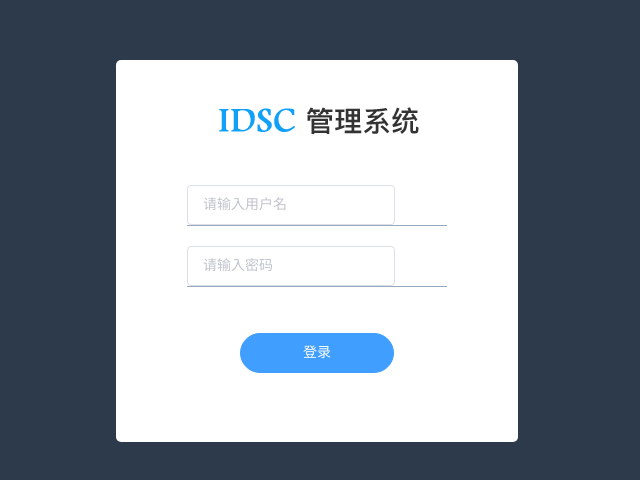
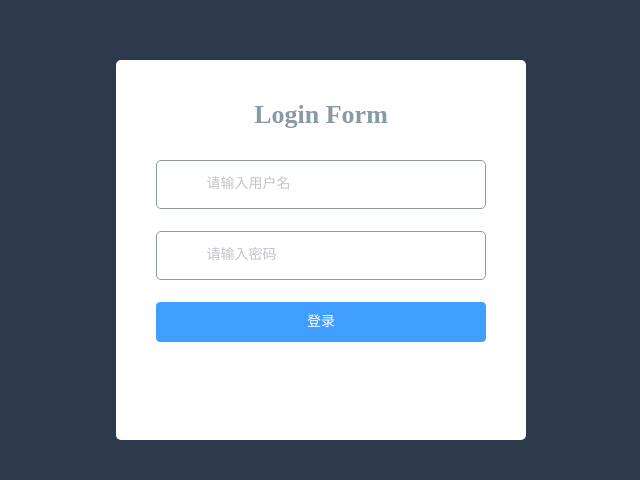
Before and after one commit to lnden/vue-element-admin, a Vue app: page /#/login in a window 1280 px wide. Shown: the part 140-620 px from the top of the page, without its empty margins (324-964 px from the left). Built offline with nearby package versions, Linux system fonts and the light colour scheme.

Commit message:
add login

```diff
--- a/src/views/login/Login.vue
+++ b/src/views/login/Login.vue
@@ -1,25 +1,25 @@
 <template>
     <section class="login-container">
          <transition name="form-fade" mode="in-out">
-             <el-form class="login-form" autoComplete="on"  :model="loginForm" :rules="rules"  ref="loginForm" label-position="left" v-show="showLogin">
-                <div class="title-container">
-                    <img src="../../assets/login-logo.png" alt="">
-                </div>
-                <el-form-item prop="username">
-                    <el-input name="username" type="text" v-model="loginForm.username" autoComplete="on" placeholder="请输入用户名" @focus="focus('user')" @blur="blurs('user')"/>
+             <el-form class="login-form" autoComplete="on" :model="loginForm" :rules="rules" ref="loginForm" label-position="left" v-show="showLogin">
+               <h3 class="login-title">Login Form</h3>
+               <el-form-item prop="username">
                     <span class="svg-container" :class="userstate?'svg-container_user':''">
                         <svg-icon icon-class="login-user"/>
                     </span>
+                    <el-input name="username" type="text" v-model="loginForm.username" autoComplete="on" placeholder="请输入用户名" @focus="focus('user')" @blur="blurs('user')"/>
                 </el-form-item>
 
                 <el-form-item prop="password">
-                    <el-input name="password" type="password" @keyup.enter.native="handleLogin" v-model="loginForm.password" autoComplete="on" placeholder="请输入密码" @focus="focus('password')" @blur="blurs('password')"/>
                     <span class="svg-container" :class="passwordstate?'svg-container_password':''">
                         <svg-icon icon-class="login-password" />
                     </span>
+                    <el-input name="password" type="password" @keyup.enter.native="handleLogin" v-model="loginForm.password" autoComplete="on" placeholder="请输入密码" @focus="focus('password')" @blur="blurs('password')"/>
+                    <!--<span class="svg-container" :class="passwordstate?'svg-container_password':''">-->
+                        <!--<svg-icon icon-class="login-password" />-->
+                    <!--</span>-->
                 </el-form-item>
-
-                <el-button type="primary" :loading="loading" @click.native.prevent="handleLogin">登录</el-button>
+                <el-button class="login-tbn" type="primary" :loading="loading" @click.native.prevent="handleLogin">登录</el-button>
             </el-form>
          </transition>
     </section>
@@ -48,6 +48,7 @@
         },
         methods:{
             handleLogin(){
+              this.loading = true;
                 this.$refs.loginForm.validate(valid => {
                     if (valid) {
                         alert('可以登录')
@@ -68,6 +69,8 @@
 $bg:#2d3a4b;
 $dark_gray:#889aa4;
 $light_gray:#eee;
+$cursor: #fff;
+
 .login-container {
     position: fixed;
     height: 100%;
@@ -76,49 +79,29 @@ $light_gray:#eee;
     .login-form {
         position: absolute;
         left: 50%;
-        top:50%;
-        margin-left:-200px;
-        margin-top:-200px;
+        top: 50%;
+        margin-left: -200px;
+        margin-top: -200px;
         width: 330px;
-        height:330px;
-        padding: 36px 36px 16px 36px;
+        height: 300px;
+        padding: 40px;
         background:#fff;
         border-radius:5px;
         text-align: center;
-        .title-container {
-            position: relative;
-            margin-bottom: 35px;
+        .login-title{
+            font-size: 26px;
+            color: $dark_gray;
+            font-weight: bold;
+            margin:0 auto 30px;
         }
-        /**/
         .el-form-item {
-            background: #fff;
-            text-align: left;
-            width: 260px;
-            border-bottom: 1px solid #99a9bf;
-            margin:0 auto;
-            margin-bottom: 20px;
-            .el-input {
-                display: inline-block;
-                width: 80%;
-                input {
-                    background: transparent;
-                    border: 0px;
-                    -webkit-appearance: none;
-                    border-radius: 0px;
-                    padding: 12px 5px 12px 15px;
-                    color: #f00;
-                    height: 47px;
-                    &:-webkit-autofill {
-                        -webkit-box-shadow: 0 0 0px 1000px $bg inset !important;
-                        -webkit-text-fill-color: #fff !important;
-                    }
-                }
-            }
+            border: 1px solid $dark_gray;
+            border-radius: 5px;
+            color: #454545;
             .svg-container {
                 color: $dark_gray;
                 vertical-align: middle;
                 display: inline-block;
-                float: right;
                 &_user {
                     color:#55ce63;
                 }
@@ -127,13 +110,38 @@ $light_gray:#eee;
                 }
             }
         }
-        /**/
-        .el-button{
-            width:154px;
-            border-radius:34px;
-            margin-top:26px;
+        .login-tbn{
+            width:100%;
         }
     }
 }
 
 </style>
+<style res="stylesheet/scss" lang="scss">
+  $bg:#283443;
+  $dark_gray:#889aa4;
+  $light_gray:#283443;
+  $cursor: #000;
+  /* reset element-ui css */
+  .login-container {
+    .el-input {
+      display: inline-block;
+      height: 47px;
+      width: 85%;
+      input {
+        background: transparent;
+        border: 0px;
+        -webkit-appearance: none;
+        border-radius: 0px;
+        padding: 12px 5px 12px 15px;
+        color: $light_gray;
+        height: 47px;
+        caret-color: $cursor;
+        &:-webkit-autofill {
+          -webkit-box-shadow: 0 0 0px 1000px $bg inset !important;
+          -webkit-text-fill-color: $cursor !important;
+        }
+      }
+    }
+  }
+</style>
```
Also changed, not shown: 1 other file (tests, documents, lock files or other folders).
